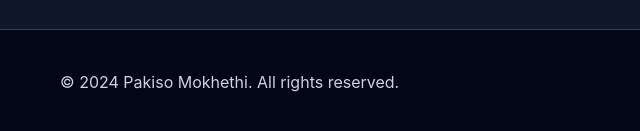
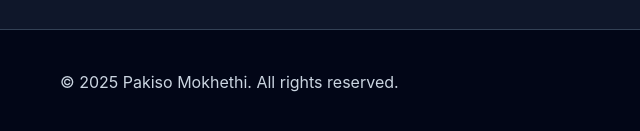
Before and after one commit to peekaycooding/pakiso-mokhethi-portfolio, a plain HTML site: page skills.html in a window 1280 px wide. Shown: the part 2235-2366 px from the top of the page, 0-640 px from the left. Drawn offline with Linux system fonts and the light colour scheme.

Commit message:
Update skills.html with new content and dates
Updated the skills.html file to reflect changes in the content, including updated certification dates and minor text adjustments.

```diff
--- a/skills.html
+++ b/skills.html
@@ -176,7 +176,7 @@
 
     <footer class="footer">
         <div class="container">
-            <p>&copy; 2024 Pakiso Mokhethi. All rights reserved.</p>
+            <p>&copy; 2025 Pakiso Mokhethi. All rights reserved.</p>
             <div class="social-links">
                 <a href="https://github.com/peekaycooding" target="_blank">GitHub</a>
                 <a href="https://linkedin.com/in/pakiso-mokhethi-9979412a0" target="_blank">LinkedIn</a>
@@ -187,4 +187,5 @@
 
     <script src="js/script.js"></script>
 </body>
+
 </html>
```
